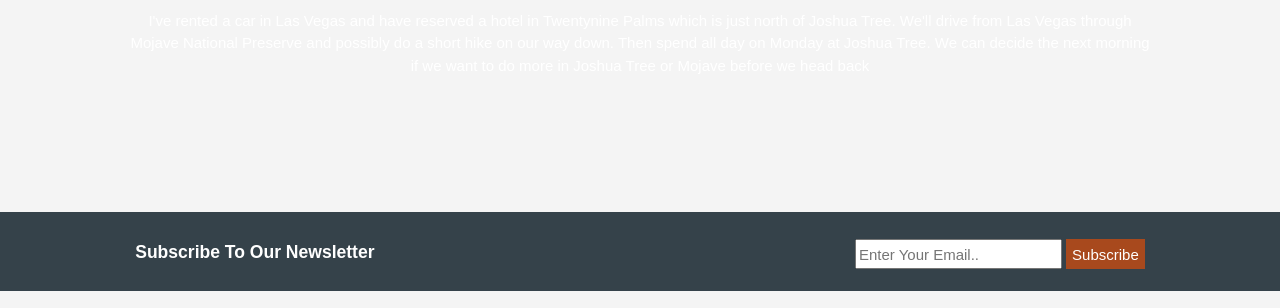
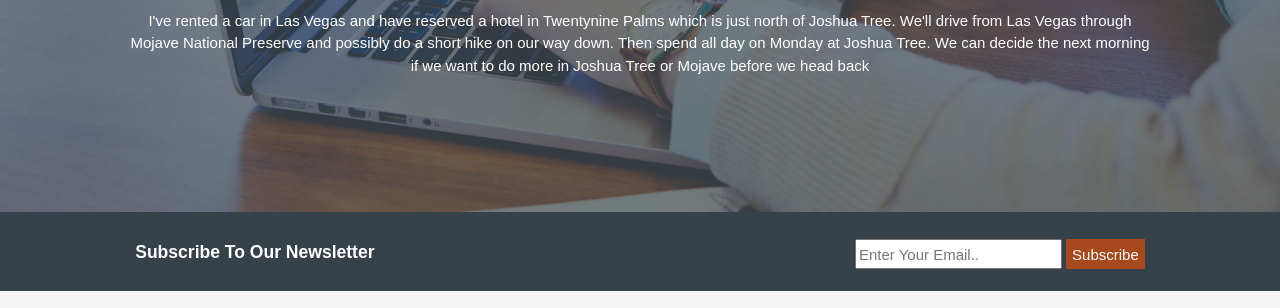
Before and after one commit to m1d0e1/Third, a plain HTML site: page index.html in a window 1280 px wide. Shown: the part 271-579 px from the top of the page. Drawn offline with Linux system fonts and the light colour scheme.

Commit message:
Update style.css

```diff
--- a/style.css
+++ b/style.css
@@ -57,7 +57,7 @@ nav ul li a:hover{
 /* Background*/
 
 .back {
-    background: url("back.jpg") no-repeat 0 -400px;
+    background: url("assets/back.jpg") no-repeat 0 -400px;
     background-size: cover;
     height: 400px;
     overflow: hidden;
```
